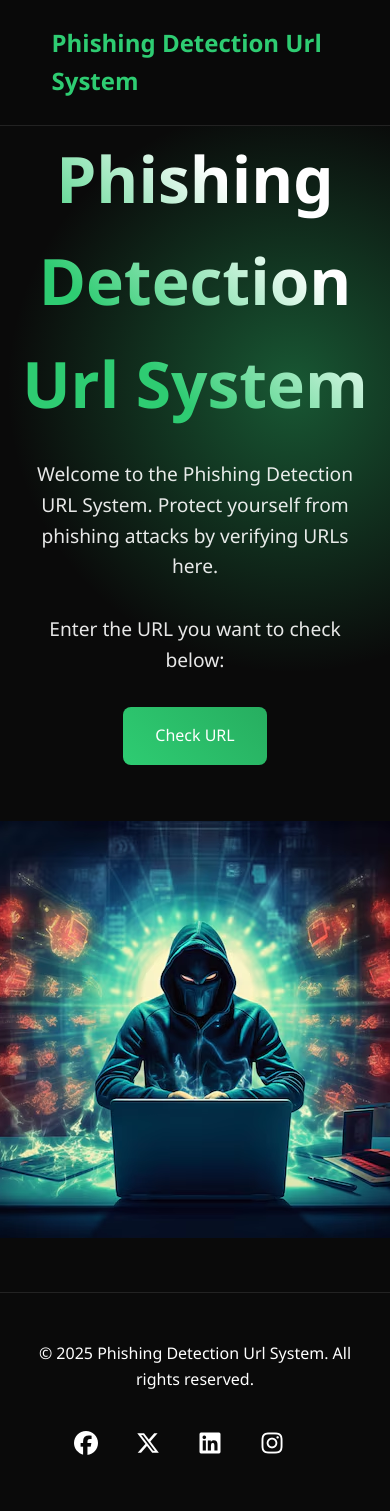
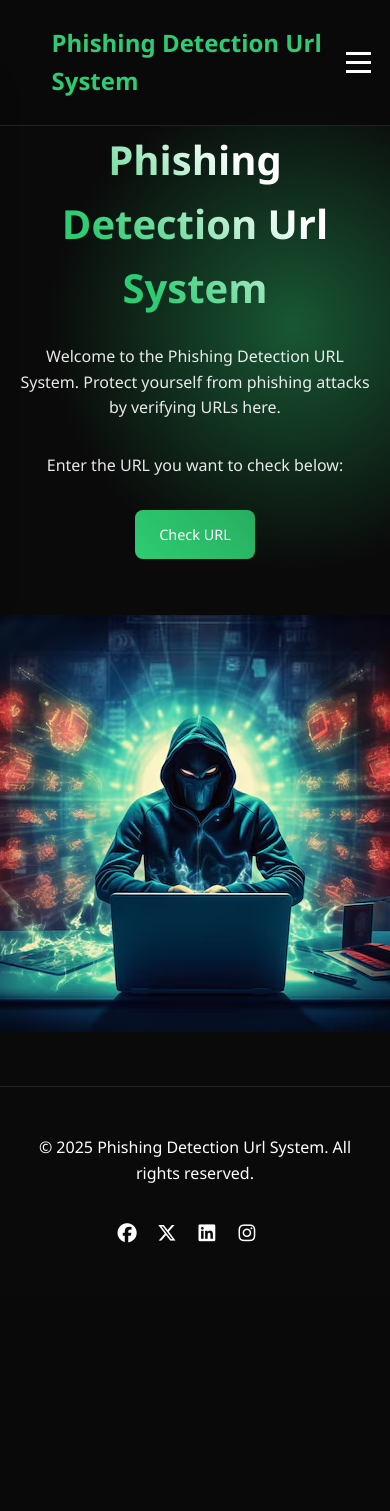
Before and after one commit to SHIVAY1510/AI-Based-Phishing-Detection-System, a Flask app: page / in a window 390 px wide; the page is wider, and only the part inside the window is pictured. After the commit the page ends 1243 px from the top of that part, so only its background shows below. Run offline with Flask 3, Linux system fonts and the light colour scheme; some libraries are stand-ins or nearby versions.

```diff
--- a/static/script.js
+++ b/static/script.js
@@ -17,6 +17,30 @@ window.addEventListener('scroll',()=>{
     navbar.style.backgroundColor='rgba(10,10,10,0.95)';
 })
 
+// Hamburger menu toggle
+const hamburger = document.querySelector('.hamburger');
+const navLinks = document.querySelector('.nav-links');
+
+hamburger.addEventListener('click', () => {
+    navLinks.classList.toggle('active');
+    hamburger.classList.toggle('active');
+});
+
+// Close mobile menu when clicking on a link
+document.querySelectorAll('.nav-links a').forEach(link => {
+    link.addEventListener('click', () => {
+        navLinks.classList.remove('active');
+        hamburger.classList.remove('active');
+    });
+});
+
+// Close mobile menu when clicking outside
+document.addEventListener('click', (e) => {
+    if (!hamburger.contains(e.target) && !navLinks.contains(e.target)) {
+        navLinks.classList.remove('active');
+        hamburger.classList.remove('active');
+    }
+});
 
 document.getElementById("aboutLink").addEventListener("click", function(event) {
     event.preventDefault(); // stop page scrolling
--- a/static/styles.css
+++ b/static/styles.css
@@ -39,6 +39,27 @@ body{
     text-decoration: none;
     position: relative;
     padding-left: 2.5rem;
+}
+.hamburger {
+    display: none;
+    flex-direction: column;
+    cursor: pointer;
+}
+.bar {
+    width: 25px;
+    height: 3px;
+    background-color: var(--text);
+    margin: 3px 0;
+    transition: 0.3s;
+}
+.hamburger.active .bar:nth-child(1) {
+    transform: rotate(-45deg) translate(-5px, 6px);
+}
+.hamburger.active .bar:nth-child(2) {
+    opacity: 0;
+}
+.hamburger.active .bar:nth-child(3) {
+    transform: rotate(45deg) translate(-5px, -6px);
 }
 .nav-links{
     display: flex;
@@ -289,12 +310,54 @@ footer{
         width: 280px;
         height: 280px;
     }
+    .hamburger {
+        display: flex;
+    }
     .nav-links{
-        display: none;
+        position: fixed;
+        left: -100%;
+        top: 70px;
+        flex-direction: column;
+        background-color: rgba(10,10,10,0.95);
+        width: 100%;
+        text-align: center;
+        transition: 0.3s;
+        box-shadow: 0 10px 27px rgba(0, 0, 0, 0.05);
+        padding: 2rem 0;
+        gap: 1.5rem;
+    }
+    .nav-links.active {
+        left: 0;
+    }
+    .nav-links li {
+        margin: 1rem 0;
     }
     .logo{
         font-size: 1.5rem;
         padding-left: 2rem;
+    }
+    .hero h1 {
+        font-size: 2.5rem;
+    }
+    .hero p {
+        font-size: 1rem;
+    }
+    .cta-button {
+        padding: 0.8rem 1.5rem;
+        font-size: 0.9rem;
+    }
+    .About-grid {
+        grid-template-columns: 1fr;
+        gap: 1.5rem;
+    }
+    .About-card {
+        padding: 1.5rem;
+    }
+    .social-icons1 {
+        gap: 1rem;
+    }
+    .social-icons1 a {
+        font-size: 1.2rem;
     }
 }
 .class1{
--- a/templates/about.html
+++ b/templates/about.html
@@ -10,6 +10,11 @@
 <body>
     <nav class="navbar">
         <a href="/" class="logo">Phishing Detection Url System</a>
+        <div class="hamburger">
+            <span class="bar"></span>
+            <span class="bar"></span>
+            <span class="bar"></span>
+        </div>
         <ul class="nav-links">
             <li><a href="/">Home</a></li>
             <li><a href="login">Login</a></li>
--- a/templates/contact.html
+++ b/templates/contact.html
@@ -10,6 +10,11 @@
 <body>
     <nav class="navbar">
         <a href="/" class="logo">Phishing Detection Url System</a>
+        <div class="hamburger">
+            <span class="bar"></span>
+            <span class="bar"></span>
+            <span class="bar"></span>
+        </div>
         <ul class="nav-links">
             <li><a href="/">Home</a></li>
             <li><a href="login">Login</a></li>
--- a/templates/dashboard.html
+++ b/templates/dashboard.html
@@ -15,6 +15,11 @@
 <body class="body1">
 <nav class="navbar">
             <a href="#home" class="logo">Phishing Detection Url System</a>
+            <div class="hamburger">
+                <span class="bar"></span>
+                <span class="bar"></span>
+                <span class="bar"></span>
+            </div>
             <ul class="nav-links">
                 <li><a href="/">Home</a></li>
                 <li><a href="login">Login</a></li>
--- a/templates/details.html
+++ b/templates/details.html
@@ -71,6 +71,11 @@
 <body class="body1">
 <nav class="navbar">
     <a href="/" class="logo">Phishing Detection Url System</a>
+    <div class="hamburger">
+        <span class="bar"></span>
+        <span class="bar"></span>
+        <span class="bar"></span>
+    </div>
     <ul class="nav-links">
         <li><a href="/">Home</a></li>
         <li><a href="/url">Check URL</a></li>
--- a/templates/index.html
+++ b/templates/index.html
@@ -10,6 +10,11 @@
     <body>
         <nav class="navbar">
             <a href="#home" class="logo">Phishing Detection Url System</a>
+            <div class="hamburger">
+                <span class="bar"></span>
+                <span class="bar"></span>
+                <span class="bar"></span>
+            </div>
             <ul class="nav-links">
                 <li><a href="/">Home</a></li>
                 <li><a href="login">Login</a></li>
--- a/templates/login.html
+++ b/templates/login.html
@@ -12,6 +12,11 @@
 <body  class="class3">
      <nav class="navbar">
             <a href="#home" class="logo">Phishing Detection Url System</a>
+            <div class="hamburger">
+                <span class="bar"></span>
+                <span class="bar"></span>
+                <span class="bar"></span>
+            </div>
             <ul class="nav-links">
                 <li><a href="/">Home</a></li>
                 <li><a href="login">Login</a></li>
--- a/templates/registration.html
+++ b/templates/registration.html
@@ -51,6 +51,11 @@
     {% endwith %}
      <nav class="navbar">
             <a href="/" class="logo">Phishing Detection Url System</a>
+            <div class="hamburger">
+                <span class="bar"></span>
+                <span class="bar"></span>
+                <span class="bar"></span>
+            </div>
             <ul class="nav-links">
                 <li><a href="/">Home</a></li>
                 <li><a href="login">Login</a></li>
--- a/templates/reset_password.html
+++ b/templates/reset_password.html
@@ -85,6 +85,11 @@
 <body class="class3">
     <nav class="navbar">
         <a href="/" class="logo">Phishing Detection Url System</a>
+        <div class="hamburger">
+            <span class="bar"></span>
+            <span class="bar"></span>
+            <span class="bar"></span>
+        </div>
         <ul class="nav-links">
             <li><a href="/">Home</a></li>
             <li><a href="login">Login</a></li>
--- a/templates/urlcheck.html
+++ b/templates/urlcheck.html
@@ -10,6 +10,11 @@
 <body>
      <nav class="navbar">
             <a href="/" class="logo">Phishing Detection Url System</a>
+            <div class="hamburger">
+                <span class="bar"></span>
+                <span class="bar"></span>
+                <span class="bar"></span>
+            </div>
             <ul class="nav-links">
                 <li><a href="/">Home</a></li>
                 <li><a href="login">Login</a></li>
```
Also changed, not shown: config.py (+5 -5 lines).
